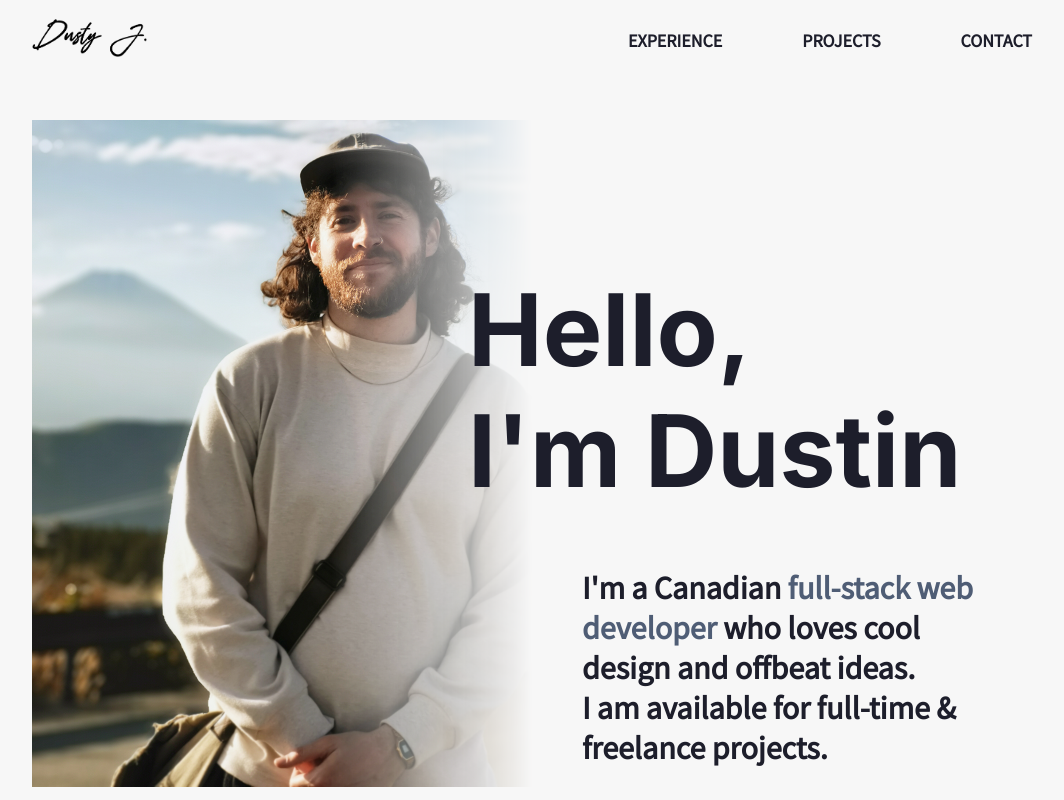
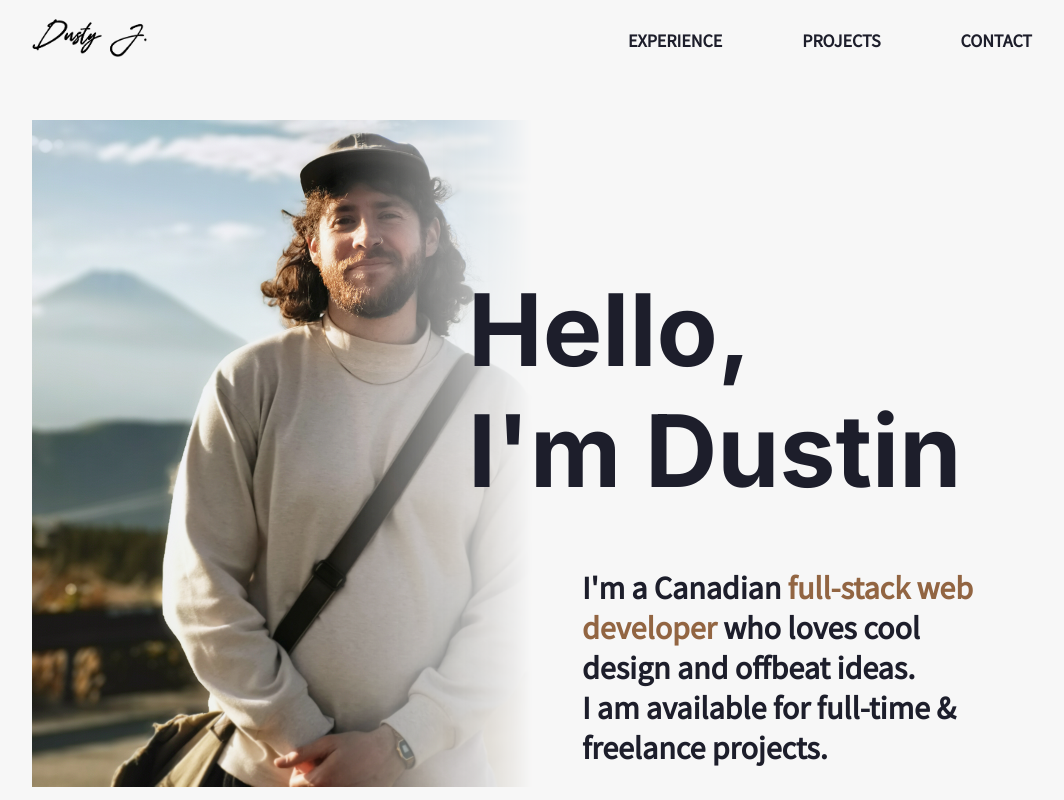
Before and after one commit to bustinjurkz/portfolio, a Next.js app: page / in a window 1280 px wide. Shown: the whole page, without its empty margins (108-1172 px from the left). Built offline with nearby package versions, Linux system fonts and the light colour scheme.

Commit message:
hero text styled components cleaner

```diff
--- a/components/Button.tsx
+++ b/components/Button.tsx
@@ -14,7 +14,6 @@ export const Button = ({ text, to, disabled }: ButtonProps) => {
       role="button"
       target="_blank"
       style={{
-        padding: text === "View Live" ? "0.75rem 1.55rem" : "0.75rem 1.25rem",
         cursor: disabled ? "unset" : "pointer",
       }}
     >
@@ -27,7 +26,7 @@ const ButtonStyle = styled.a`
   cursor: pointer;
   text-align: center;
   display: inline-block;
-  padding: 0.75rem 1.25rem;
+  padding: 0.5rem 1rem;
   border-radius: 10rem;
   color: #fff;
   text-transform: uppercase;
--- a/components/Hero.tsx
+++ b/components/Hero.tsx
@@ -23,9 +23,9 @@ export const Hero = () => {
   };
 
   return (
-    <HeroStyle>
-      <div className="container">
-        <div className="gradient-container" id="hero">
+    <>
+      <HeroWrapper>
+        <HeroGradientWrapper id="hero">
           <Image
             priority
             className="dustin_hero"
@@ -36,11 +36,11 @@ export const Hero = () => {
             height={1333}
             layout={"responsive"}
           />
-        </div>
+        </HeroGradientWrapper>
 
-        <div className="text">
+        <HeroTextWrapper>
           <AnimatePresence>
-            <motion.div
+            <HeroTextTitle
               className="title"
               variants={{
                 hidden: {
@@ -72,10 +72,10 @@ export const Hero = () => {
                   </motion.span>
                 );
               })}
-            </motion.div>
+            </HeroTextTitle>
           </AnimatePresence>
           <AnimatePresence>
-            <motion.div
+            <HeroTextSubtitle
               initial={{ opacity: 0 }}
               animate={{ opacity: 1, transition: { duration: 1.2 } }}
               className="subtitle"
@@ -90,29 +90,15 @@ export const Hero = () => {
               </a>{" "}
               who loves cool design and offbeat ideas. <br /> I am available for
               full-time & freelance projects.
-            </motion.div>
+            </HeroTextSubtitle>
           </AnimatePresence>
-        </div>
-      </div>
-
-      <div className="subtitle-tablet">
-        I&apos;m a Canadian{" "}
-        <a
-          href="https://github.com/bustinjurkz"
-          target={"_blank"}
-          rel="noreferrer"
-        >
-          full-stack web developer
-        </a>
-        who loves cool design and quirky ideas. I am available for full-time &
-        freelance projects.
-      </div>
-    </HeroStyle>
+        </HeroTextWrapper>
+      </HeroWrapper>
+    </>
   );
 };
 
-const HeroStyle = styled.div`
-  .container {
+const HeroWrapper = styled.div`
   display: flex;
   flex-direction: column;
   margin-top: 2rem;
@@ -124,25 +110,9 @@ const HeroStyle = styled.div`
   @media screen and (min-width: 768px) {
     flex-direction: row;
   }
+`;
 
-    .gradient-container {
-      mask-image: linear-gradient(to bottom, #ffffff 60%, transparent 90%);
-      @media screen and (min-width: 768px) {
-        mask-image: linear-gradient(to right, #ffffff 60%, transparent 100%);
-      }
-      width: 100%;
-    }
-
-    .text {
-      width: 100%;
-      max-height: 400px;
-      margin: auto;
-      display: flex;
-      flex-direction: column;
-      justify-content: space-between;
-      font-weight: 600;
-
-      .title {
+const HeroTextTitle = styled(motion.div)`
   font-family: "Inter", sans-serif;
   font-size: clamp(14.5vw, 10vw, 15vw);
   align-self: center;
@@ -157,9 +127,9 @@ const HeroStyle = styled.div`
     font-size: 5rem;
     transform: translate(-5vw, 1vw);
   }
-      }
+`;
 
-      .subtitle {
+const HeroTextSubtitle = styled(motion.div)`
   margin-top: 0rem;
   margin-left: auto;
   margin-right: auto;
@@ -185,31 +155,28 @@ const HeroStyle = styled.div`
     padding: 30px 50px;
     max-width: 650px;
   }
+`;
+
+const HeroGradientWrapper = styled.div`
+  mask-image: linear-gradient(to bottom, #ffffff 60%, transparent 90%);
+  @media screen and (min-width: 768px) {
+    mask-image: linear-gradient(to right, #ffffff 60%, transparent 100%);
   }
+  width: 100%;
+`;
+
+const HeroTextWrapper = styled.div`
+  width: 100%;
+  max-height: 400px;
+  margin: auto;
+  display: flex;
+  flex-direction: column;
+  justify-content: space-between;
+  font-weight: 600;
+
   a {
     display: contents;
-        color: ${(props) => props.theme.darkGrey};
+    color: #926542;
     font-weight: 600;
   }
-    }
-  }
-  .subtitle-tablet {
-    @media screen and (max-width: 767px) {
-      display: none;
-    }
-    @media screen and (min-width: 1016px) {
-      display: none;
-    }
-    font-size: xx-large;
-    margin-right: auto;
-    font-size: 1.5rem;
-    padding: 0px 60px;
-    max-width: 600px;
-    font-weight: 600;
-    a {
-      display: contents;
-      color: ${(props) => props.theme.darkGrey};
-      font-weight: 600;
-    }
-  }
 `;
--- a/components/Navbar.tsx
+++ b/components/Navbar.tsx
@@ -19,8 +19,8 @@ export function handleScroll(scrollTo: string) {
 
 const Navbar: React.FC = () => {
   return (
-    <NavbarStyle>
-      <div className="logo-container">
+    <NavbarWrapper>
+      <LogoWrapper>
         <Link href="/" passHref legacyBehavior>
           <Image
             src={Logo}
@@ -30,7 +30,7 @@ const Navbar: React.FC = () => {
             height={38}
           />
         </Link>
-      </div>
+      </LogoWrapper>
       <div className="nav-links">
         <div onClick={() => handleScroll("work")} className="link work">
           EXPERIENCE
@@ -42,13 +42,13 @@ const Navbar: React.FC = () => {
           CONTACT
         </div>
       </div>
-    </NavbarStyle>
+    </NavbarWrapper>
   );
 };
 
 export default Navbar;
 
-const NavbarStyle = styled.header`
+const NavbarWrapper = styled.header`
   position: sticky;
   top: 0;
   display: flex;
@@ -59,10 +59,7 @@ const NavbarStyle = styled.header`
   padding: 0px 15px;
   max-width: 1030px;
   margin: auto auto;
-  .logo-container {
-    cursor: pointer;
-    width: 115px;
-  }
+
   .nav-links {
     display: flex;
     font-weight: 600;
@@ -90,3 +87,12 @@ const NavbarStyle = styled.header`
     }
   }
 `;
+
+export const LogoWrapper = styled.div`
+  cursor: pointer;
+  width: 115px;
+
+  &:hover {
+    transform: scale(1.03);
+  }
+`;
--- a/components/ProjectPreviewCard.tsx
+++ b/components/ProjectPreviewCard.tsx
@@ -5,7 +5,7 @@ import Image from "next/image";
 import Link from "next/link";
 import Swal from "sweetalert2";
 import { AnimatePresence, motion } from "framer-motion";
-import { ProjectType } from "../pages";
+import { BlackBar, ProjectType } from "../pages";
 
 export interface ProjectPreviewCardProps {
   name: string;
@@ -123,7 +123,7 @@ export const ProjectPreviewCard: React.FC<ProjectPreviewCardProps> = ({
                 </motion.div>
               </AnimatePresence>
             </Link>
-            <DividerStyle />
+            <BlackBar />
             <div className="description-container">
               <h2 className="about">
                 About{" "}
@@ -337,11 +337,3 @@ const ProjectPreviewCardStyle = styled.div`
     }
   }
 `;
-export const DividerStyle = styled.div`
-  margin-top: 40px;
-  margin-bottom: 40px;
-  border: 3px solid black;
-  background-color: black;
-  height: 100px;
-  width: 50%;
-`;
--- a/pages/index.tsx
+++ b/pages/index.tsx
@@ -1,9 +1,6 @@
 import type { NextPage } from "next";
 import styled from "styled-components";
-import {
-  DividerStyle,
-  ProjectPreviewCard,
-} from "../components/ProjectPreviewCard";
+import { ProjectPreviewCard } from "../components/ProjectPreviewCard";
 import data from "../data/projects.json";
 import { Hero } from "../components/Hero";
 import { Contact } from "../components/Contact";
@@ -40,19 +37,21 @@ const Home: NextPage = () => {
   }, [router]);
 
   return (
-    <HomeStyle>
+    <>
       <Hero />
-      <div id="projects" className="section">
-        <div className="work-header">
-          <DividerStyle />
-          <h1>PROJECTS</h1>
-          <div className="more-details">
+      <SectionWrapper id="projects" className="section">
+        <HeaderWrapper>
+          <BarHeaderWrapper>
+            <BlackBar />
+            <Header>PROJECTS</Header>
+          </BarHeaderWrapper>
+          <MoreInfoWrapper>
             Tap <Button text="More Info" disabled /> to view full project
             details
-          </div>
-        </div>
+          </MoreInfoWrapper>
+        </HeaderWrapper>
 
-        <div className="projects">
+        <>
           {data.projects.map((x, i) => {
             return (
               <ProjectPreviewCard
@@ -69,34 +68,46 @@ const Home: NextPage = () => {
               />
             );
           })}
-        </div>
-      </div>
-      <div id="contact" className="section">
+        </>
+      </SectionWrapper>
+      <SectionWrapper id="contact" className="section">
         <Contact />
-      </div>
-    </HomeStyle>
+      </SectionWrapper>
+    </>
   );
 };
 
 export default Home;
 
-const HomeStyle = styled.div`
-  .section {
+const SectionWrapper = styled.div`
   margin-top: 100px;
   margin-bottom: 40px;
   max-width: 1000px;
   margin-left: auto;
   margin-right: auto;
+`;
 
-    .more-details {
+const MoreInfoWrapper = styled.div`
   text-align: center;
   display: flex;
   align-items: center;
   flex-flow: wrap;
   justify-content: center;
+`;
+
+const Header = styled.h1`
+  font-size: 1.25rem;
+  color: black;
+  text-align: center;
+  margin-bottom: 1rem;
+  @media screen and (min-width: 768px) {
+    text-align: start;
+    margin: 0;
   }
+  letter-spacing: 7px;
+`;
 
-    .work-header {
+const HeaderWrapper = styled.div`
   display: flex;
   flex-direction: column;
   font-weight: 600;
@@ -105,7 +116,6 @@ const HomeStyle = styled.div`
   a {
     margin-left: 0.5rem;
     margin-right: 0.5rem;
-        padding: 0.5rem 0.75rem;
     margin-bottom: 0.5rem;
     @media screen and (min-width: 768px) {
       margin-bottom: 0rem;
@@ -117,24 +127,20 @@ const HomeStyle = styled.div`
     flex-direction: row;
     justify-content: space-between;
   }
-    }
-    h1 {
-      text-align: center;
-      margin-bottom: 1rem;
-      @media screen and (min-width: 768px) {
-        text-align: start;
-        margin: 0;
-      }
-    }
-  }
+`;
 
-  .divider {
-    max-width: 600px;
-    margin-left: auto;
-    margin-right: auto;
-    margin-top: 5rem;
-    @media screen and (min-width: 1015px) {
-      margin-top: 9rem;
-    }
-  }
+export const BlackBar = styled.div`
+  border: 3px solid black;
+  background-color: black;
+  height: 15px;
+  width: 250px;
 `;
+
+export const BarHeaderWrapper = styled.div`
+  display: flex;
+  flex-direction: row;
+  align-items: center;
+  gap: 1rem;
+  margin-top: 40px;
+  margin-bottom: 40px;
+`;
--- a/styles/globals.css
+++ b/styles/globals.css
@@ -13,7 +13,7 @@ body {
 * {
   -webkit-tap-highlight-color: transparent;
 }
-h1,
+
 h2,
 h3 {
   color: #3b4250;
```
Lines whose indentation alone changed are shown as unchanged.
